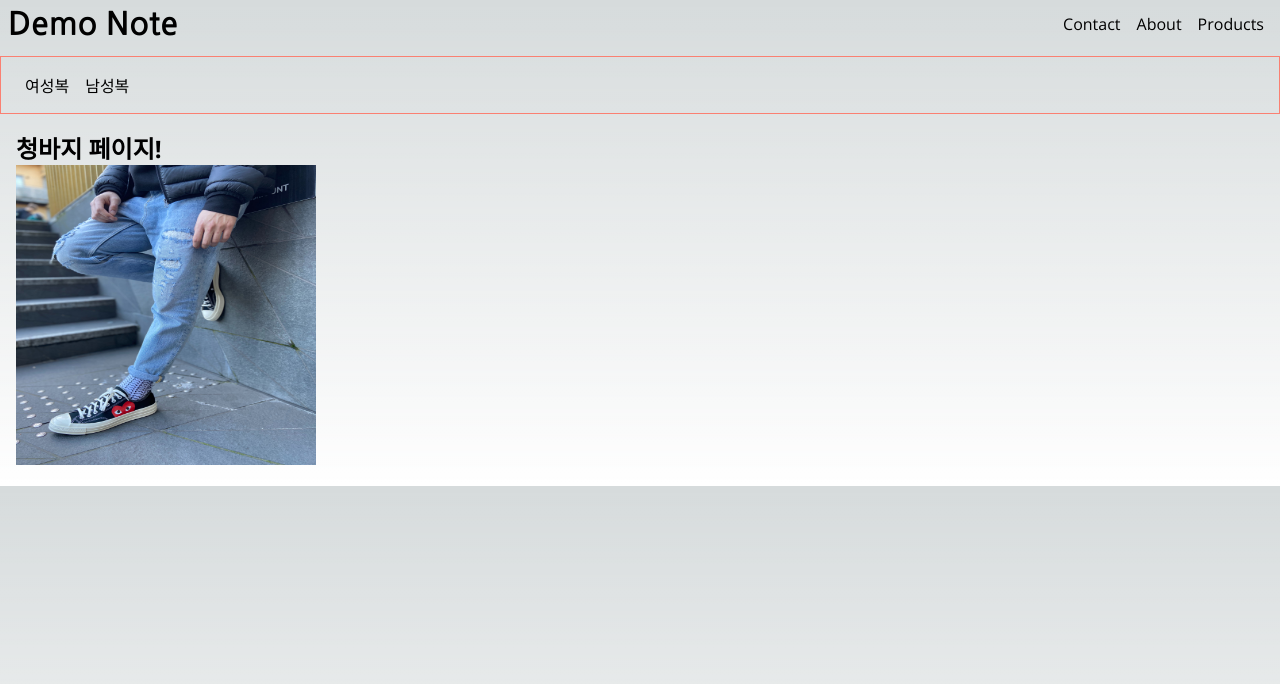
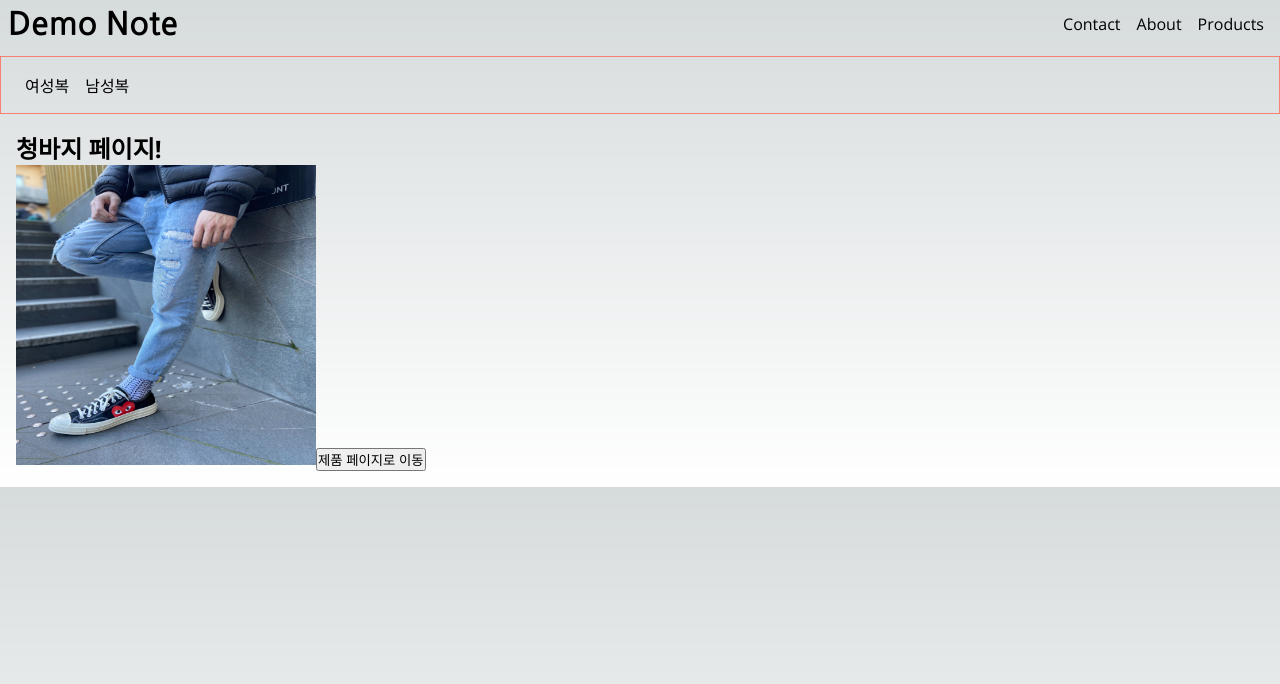
Before and after one commit to JHni2/nextJs, a Next.js app: page /products/1 in a window 1280 px wide. Shown: the top 684 px of the page. Built offline with nearby package versions, Linux system fonts and the light colour scheme.

Commit message:
Redirect 동적으로 수행

```diff
--- /dev/null
+++ b/src/app/components/GoProductsButton.tsx
@@ -0,0 +1,17 @@
+'use client';
+
+import { useRouter } from 'next/navigation';
+
+export default function GoProductsButton() {
+  const router = useRouter();
+
+  return (
+    <button
+      onClick={() => {
+        router.push('/products');
+      }}
+    >
+      제품 페이지로 이동
+    </button>
+  );
+}
--- a/src/app/products/[slug]/page.tsx
+++ b/src/app/products/[slug]/page.tsx
@@ -1,6 +1,7 @@
+import GoProductsButton from '@/app/components/GoProductsButton';
 import { getProduct, getProducts } from '@/service/products';
 import Image from 'next/image';
-import { notFound } from 'next/navigation';
+import { notFound, redirect } from 'next/navigation';
 
 export const revalidate = 3; // 3초
 
@@ -20,13 +21,15 @@
   const product = await getProduct(slug);
 
   if (!product) {
-    notFound();
+    redirect('/products');
+    // notFound();
   }
 
   return (
     <>
       <h1>{product.name} 페이지!</h1>
       <Image src={`/images/${product.image}`} alt={product.name} width="300" height="300" />
+      <GoProductsButton />
     </>
   );
 }
```
